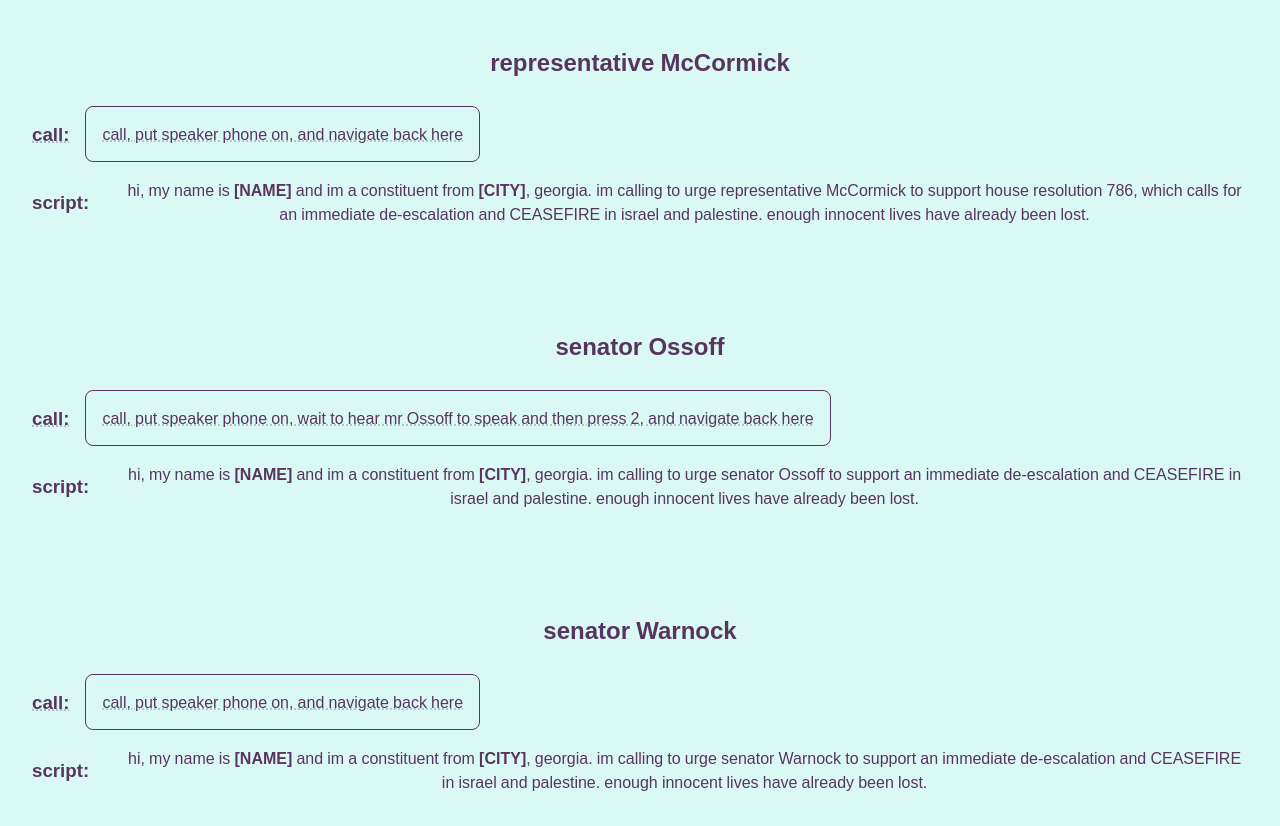
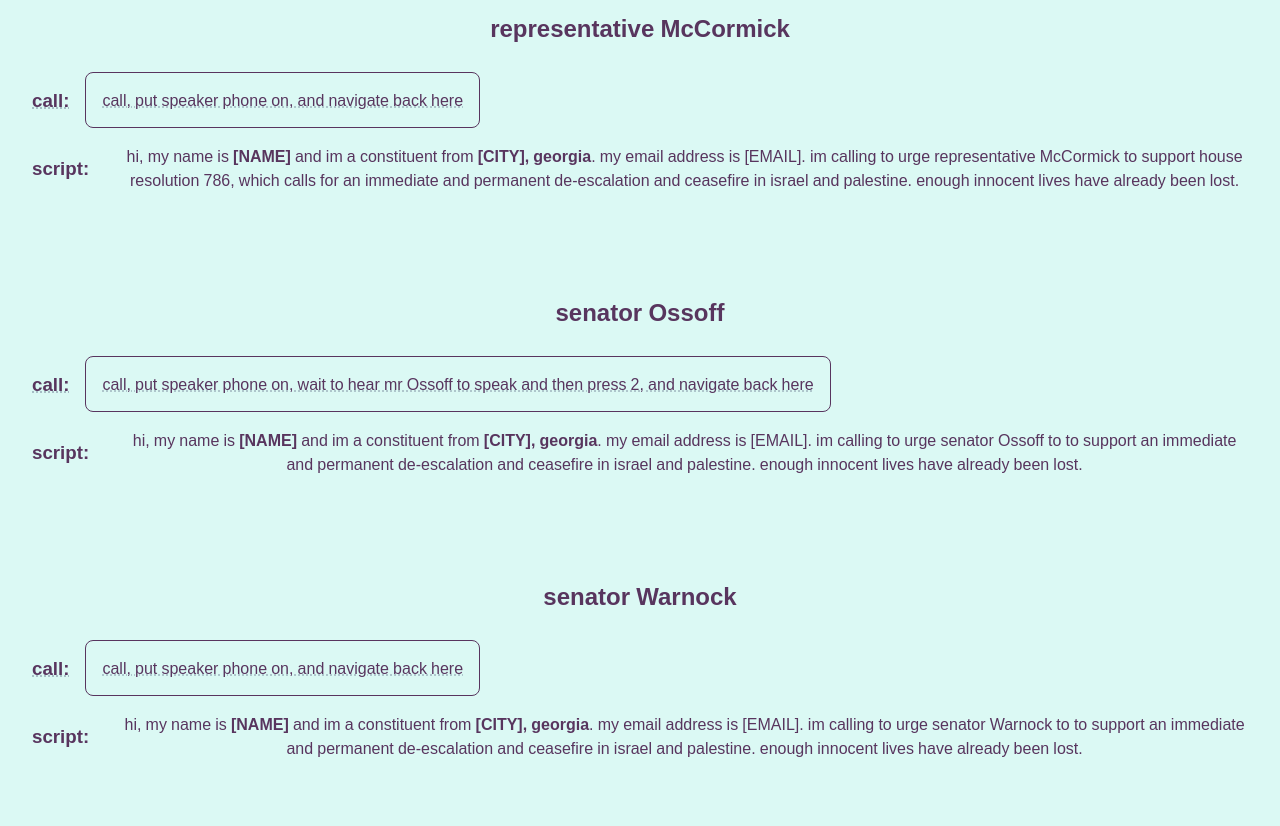
Before and after one commit to nishatfiroj/call-your-reps, a Next.js app: page /loc/metro-atlanta in a window 1280 px wide. Shown: the part 240-1066 px from the top of the page. After the commit the page ends 1032 px from the top, so only its background shows below. Built offline with nearby package versions, Linux system fonts and the light colour scheme.

Commit message:
refactor to componentize the script and to update the body text

```diff
--- /dev/null
+++ b/src/app/components.tsx
@@ -0,0 +1,30 @@
+import React from "react"
+import styled from "styled-components"
+
+const BodyContainer = styled.p`
+  padding: 1rem;
+  line-height: 1.5rem;
+  text-align: center;
+`
+
+export function Body({
+  loc,
+  rep,
+  senator = false,
+}: {
+  loc: string
+  rep: string
+  senator?: boolean
+}) {
+  return (
+    <BodyContainer>
+      hi, my name is <b>[NAME]</b> and im a constituent from <b>{loc}</b>. my
+      email address is [EMAIL]. im calling to urge{" "}
+      {senator ? "senator" : "representative"} {rep} to{" "}
+      {senator
+        ? " to support an immediate and permanent de-escalation and ceasefire in israel and palestine"
+        : "support house resolution 786, which calls for an immediate and permanent de-escalation and ceasefire in israel and palestine"}
+      . enough innocent lives have already been lost.
+    </BodyContainer>
+  )
+}
--- a/src/app/loc/metro-atlanta/page.tsx
+++ b/src/app/loc/metro-atlanta/page.tsx
@@ -1,9 +1,9 @@
 "use client"
+import { Body } from "@/app/components"
 import {
   Main,
   Prompt,
   Header,
-  Body,
   TheBigHeader,
   Button,
   GoBackHome,
@@ -20,7 +20,7 @@ export default function MetroAtlanta() {
       <br />
 
       <TheBigHeader>☆ metro atlanta ☆</TheBigHeader>
-      <Body>just click the button and read the script, ez pz</Body>
+      <p>just click the button and read the script, ez pz</p>
 
       <br />
 
@@ -34,13 +34,7 @@ export default function MetroAtlanta() {
         </CallContainer>
         <ScriptContainer>
           <Prompt>script:</Prompt>
-          <Body>
-            hi, my name is <b>[NAME]</b> and im a constituent from <b>[CITY]</b>
-            , georgia. im calling to urge representative McCormick to support
-            house resolution 786, which calls for an immediate de-escalation and
-            CEASEFIRE in israel and palestine. enough innocent lives have
-            already been lost.
-          </Body>
+          <Body rep="McCormick" loc="[CITY], georgia" />
         </ScriptContainer>
       </RepContainer>
 
@@ -58,12 +52,7 @@ export default function MetroAtlanta() {
         </CallContainer>
         <ScriptContainer>
           <Prompt>script:</Prompt>
-          <Body>
-            hi, my name is <b>[NAME]</b> and im a constituent from <b>[CITY]</b>
-            , georgia. im calling to urge senator Ossoff to support an immediate
-            de-escalation and CEASEFIRE in israel and palestine. enough innocent
-            lives have already been lost.
-          </Body>
+          <Body rep="Ossoff" loc="[CITY], georgia" senator />
         </ScriptContainer>
       </RepContainer>
 
@@ -80,12 +69,7 @@ export default function MetroAtlanta() {
         </CallContainer>
         <ScriptContainer>
           <Prompt>script:</Prompt>
-          <Body>
-            hi, my name is <b>[NAME]</b> and im a constituent from <b>[CITY]</b>
-            , georgia. im calling to urge senator Warnock to support an
-            immediate de-escalation and CEASEFIRE in israel and palestine.
-            enough innocent lives have already been lost.
-          </Body>
+          <Body rep="Warnock" loc="[CITY], georgia" senator />
         </ScriptContainer>
       </RepContainer>
     </Main>
--- a/src/app/styled.ts
+++ b/src/app/styled.ts
@@ -24,12 +24,6 @@ export const Header = styled.h2`
 `
 
 export const Prompt = styled.h3`
-  padding: 1rem;
-  line-height: 1.5rem;
-  text-align: center;
-`
-
-export const Body = styled.p`
   padding: 1rem;
   line-height: 1.5rem;
   text-align: center;
```
Also changed, not shown: src/app/loc/manhattan/page.tsx (+5 -20 lines).
